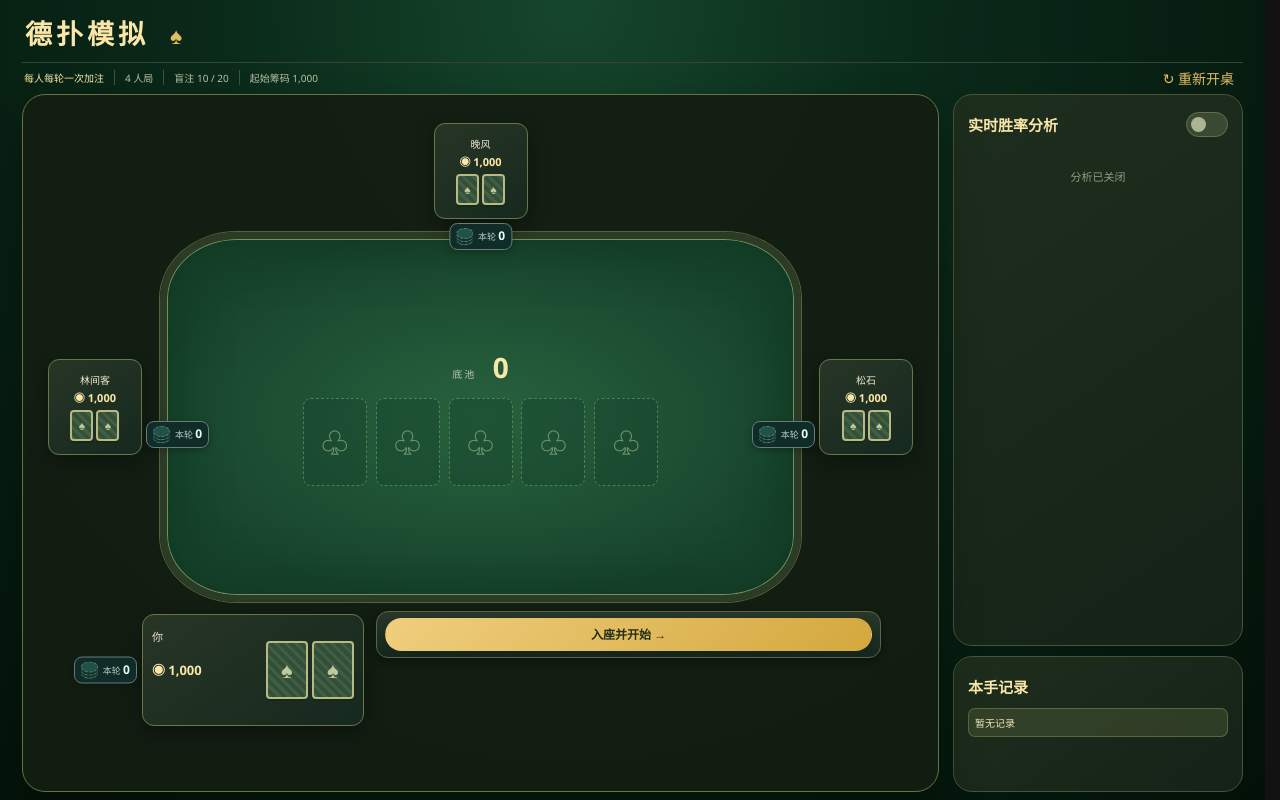
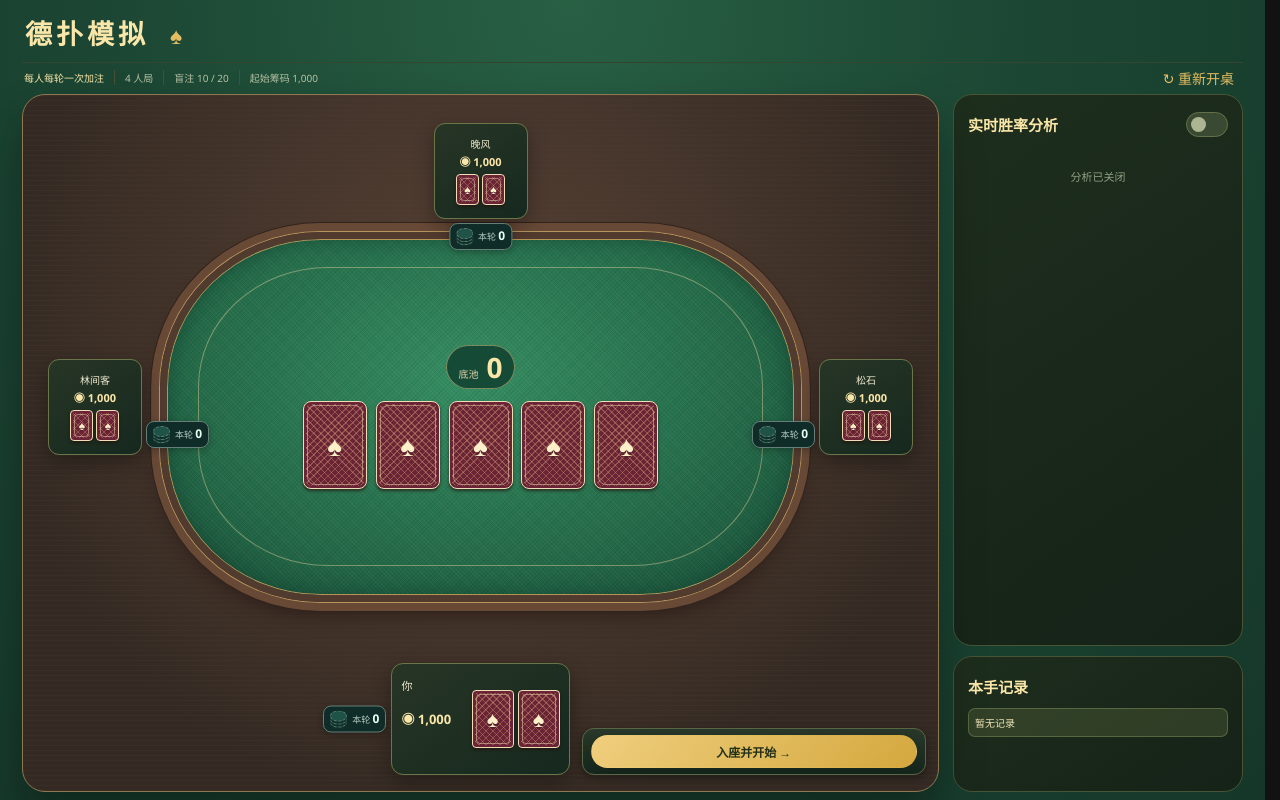
Before and after one commit to lhf2018/Texas-Hold-em-Win-Rate-Simulator, a Flask app: page / in a window 1280 px wide. Run offline with Flask 3, Linux system fonts and the light colour scheme.

Commit message:
Polish poker table interactions and update README

```diff
--- a/static/game.css
+++ b/static/game.css
@@ -154,13 +154,15 @@ html,body{height:100%;overflow:hidden}body{min-height:0}.container{height:100dvh
 .table-scene .opponents .seat[data-edge=top]{height:var(--seat-height);width:var(--seat-width)}
 .table-scene .opponents .seat{box-sizing:border-box;align-items:center}
 .table-scene .opponents .seat-name,.table-scene .opponents .stack,.table-scene .opponents .seat-action{width:100%;text-align:center;justify-content:center}
-.table-scene .hero .seat{align-self:start;box-sizing:border-box}
+.table-scene .hero .seat{align-self:end;box-sizing:border-box}
 @media(max-width:600px){.table-scene .seat:nth-child(n),.table-scene .hero .seat,.table-scene .hero .seat.active{border-radius:10px}.table-scene .opponents{--seat-height:clamp(53px,15cqh,72px);--seat-width:clamp(39px,12cqw,59px)}.table-scene .opponents[data-dense=true]{--seat-height:clamp(49px,15cqh,66px);--seat-width:clamp(37px,12cqw,54px)}}
 .table-scene .opponents[data-dense=true] .seat:nth-child(n),.table-scene .opponents[data-dense=true] .seat[data-edge=top]{height:var(--seat-height);width:var(--seat-width);max-height:none}
 
-/* Leave breathing room around the player's frame below the table rail. */
-.table-scene .player-dock .hero{margin-block:12px;height:calc(100% - 24px)}
-@media(max-width:600px){.table-scene .player-dock .hero{margin-block:8px;height:calc(100% - 16px)}}
+.table-scene .player-dock .hero {
+  align-self: end;
+  height: calc(100% - var(--dock-top-gap) - var(--dock-bottom-gap));
+  margin: 0;
+}
 /* Highlight the current made hand before the probability metrics. */
 #handStrength{display:flex;align-items:center;gap:12px;margin:12px 0 16px;padding:14px 16px;border:1px solid #d9b65f;border-left:4px solid #ffe09a;border-radius:12px;background:linear-gradient(120deg,#514222,#293c27);box-shadow:0 4px 16px #0003;color:#fff0be}
 #handStrength .hand-strength-icon{display:grid;place-items:center;flex:0 0 38px;height:42px;border:1px solid #e4bd6277;border-radius:9px;background:#e4bd621a;color:#ffe09a;font-size:29px;line-height:1}
@@ -310,13 +311,30 @@ html,body{height:100%;overflow:hidden}body{min-height:0}.container{height:100dvh
 
 .main-card > .table-scene { margin-top: 16px; }
 
+.player-dock {
+  --dock-top-gap: 9px;
+  --dock-bottom-gap: 8px;
+  bottom: var(--dock-bottom-gap);
+  align-items: end;
+}
+
+@media (min-width: 1000px) {
+  .player-dock {
+    left: 0;
+    right: 0;
+    grid-template-columns: minmax(0, 1fr) clamp(120px, 20cqw, 214px) minmax(0, 1fr);
+  }
+  .player-dock .hero { grid-column: 2; }
+  .player-dock .action-area { grid-column: 3; }
+}
+
 /* Separate the action controls from the felt and give each button a raised edge. */
 .player-dock .action-area {
-  align-self: start;
+  align-self: end;
+  width: min(100%, 400px);
   height: auto;
-  --action-offset: 9px;
-  max-height: calc(100% - var(--action-offset));
-  margin-top: var(--action-offset);
+  max-height: calc(100% - var(--dock-top-gap));
+  margin: 0;
   overflow: auto;
   padding: 6px 8px;
   border: 1px solid #596646;
@@ -416,3 +485,181 @@ html,body{height:100%;overflow:hidden}body{min-height:0}.container{height:100dvh
 #expiredDialog .btn { width: 100%; min-height: 50px; font-size: 17px; border-radius: 14px; }
 
 .table-scene .seat .seat-action:empty { display: none; }
+
+body {
+  background: radial-gradient(ellipse at 45% 0, #286044 0%, #1c4734 45%, #153729 100%);
+}
+
+.main-card {
+  border-color: #8f7751;
+  background:
+    radial-gradient(ellipse at 50% 35%, #594235, transparent 75%),
+    repeating-linear-gradient(0deg, #cda37608 0 1px, transparent 1px 5px),
+    #342a23;
+}
+
+.table-scene .felt {
+  border-color: #513a2e;
+  border-radius: 25% / 42%;
+  background:
+    repeating-linear-gradient(45deg, #fff1c50a 0 1px, transparent 1px 3px),
+    repeating-linear-gradient(-45deg, #10291818 0 1px, transparent 1px 3px),
+    radial-gradient(ellipse at 48% 39%, #358e63, #226747 65%, #194d38);
+  box-shadow:
+    inset 0 0 0 1px #b59556,
+    inset 0 0 21px #082f2580,
+    0 0 0 1px #b5945c,
+    0 0 0 clamp(4px, 1cqw, 10px) #674936,
+    0 0 0 clamp(5px, calc(1cqw + 1px), 11px) #31231d,
+    0 12px 20px #21130eb0;
+}
+
+.table-scene .felt::before {
+  content: "";
+  position: absolute;
+  inset: 8% 5%;
+  border: 1px solid #f5dca668;
+  border-radius: 23% / 40%;
+  pointer-events: none;
+}
+
+.board-area .pot-label {
+  display: inline-flex;
+  align-items: baseline;
+  gap: 8px;
+  padding: 2px 11px;
+  border: 1px solid #e1c48382;
+  border-radius: 999px;
+  background: #154a37;
+  color: #e7d6ab;
+  letter-spacing: 0;
+}
+
+.board-area .pot-label strong { margin-left: 0; }
+
+.board-stack {
+  position: relative;
+  flex: none;
+}
+
+.next-hand {
+  position: absolute;
+  top: calc(100% + clamp(5px, 2cqh, 14px));
+  left: 50%;
+  transform: translateX(-50%);
+  padding: 5px;
+  border: 1px solid #b59556;
+  border-radius: 24px;
+  background: #172b21;
+  box-shadow: 0 5px 14px #15271ccc;
+  pointer-events: auto;
+  animation: next-hand-appear 180ms ease-out both;
+}
+
+.next-hand .btn {
+  min-width: 124px;
+  min-height: 30px;
+  padding: 4px 16px;
+  white-space: nowrap;
+}
+
+@media (max-height: 570px) {
+  .next-hand {
+    position: static;
+    width: max-content;
+    margin: 4px auto 0;
+    padding: 3px;
+    transform: none;
+  }
+
+  .next-hand .btn { min-height: 28px; }
+}
+
+.player-dock .action-area[data-mode=done]:has(#startTable[hidden]) {
+  padding: 0;
+  border: 0;
+  background: none;
+  box-shadow: none;
+}
+
+.player-dock .action-area[data-mode=done] .error {
+  position: static;
+}
+
+@keyframes next-hand-appear {
+  from { opacity: 0; translate: 0 5px; }
+  to { opacity: 1; translate: 0 0; }
+}
+
+@media (prefers-reduced-motion: reduce) {
+  .next-hand { animation: none; }
+}
+
+.table-scene .card.back {
+  position: relative;
+  border: 1px solid #f0dcb7;
+  background:
+    repeating-linear-gradient(45deg, #e0b57d55 0 1px, transparent 1px 5px),
+    repeating-linear-gradient(-45deg, #e0b57d55 0 1px, transparent 1px 5px),
+    #6b2435;
+  color: #fff0ca;
+  box-shadow: inset 0 0 0 2px #6b2435, 0 2px 3px #24130aa6;
+  text-shadow: 0 1px 2px #421725;
+}
+
+.table-scene .card.back::after {
+  content: "";
+  position: absolute;
+  inset: 3px;
+  border: 1px solid #f0dcb780;
+  border-radius: inherit;
+  pointer-events: none;
+}
+
+@media (max-width: 600px) {
+  .seat:is([data-edge=left], [data-edge=right]) .round-bet {
+    top: calc(100% + 2px);
+    right: auto;
+    left: 50%;
+    transform: translateX(-50%);
+  }
+}
+
+dialog::backdrop {
+  background: #102c2052;
+  backdrop-filter: none;
+}
+
+.board-card {
+  position: relative;
+  flex: none;
+  perspective: 480px;
+}
+
+.board-card-back {
+  display: none;
+  position: absolute;
+  inset: 0;
+}
+
+.board-card.covered .board-card-face { visibility: hidden; }
+.board-card.covered .board-card-back { display: block; }
+
+@media (prefers-reduced-motion: no-preference) {
+  .board-card.revealing .board-card-face {
+    animation: board-card-flip 360ms ease-in-out var(--reveal-delay) both;
+    backface-visibility: hidden;
+  }
+
+  .board-card.revealing .board-card-back {
+    display: block;
+    animation: board-card-flip 360ms ease-in-out var(--reveal-delay) both;
+    backface-visibility: hidden;
+    rotate: y 180deg;
+  }
+}
+
+@keyframes board-card-flip {
+  from { transform: rotateY(180deg); }
+  to { transform: rotateY(0deg); }
+}
--- a/static/game.js
+++ b/static/game.js
@@ -202,6 +202,22 @@ function renderSettlement() {
     }).join('');
 }
 
+function renderBoard(previous, bestCards, kicker) {
+  const firstNewCard = previous?.hand === state.hand ? previous.board.length : state.board.length;
+  for (const [index, slot] of Array.from($('board').children).entries()) {
+    const card = state.board[index];
+    slot.firstElementChild.innerHTML = cardHTML(card, false, bestCards, kicker);
+    slot.classList.toggle('covered', !card);
+    slot.lastElementChild.setAttribute('aria-hidden', String(Boolean(card)));
+    if (!card) {
+      slot.classList.remove('revealing');
+    } else if (index >= firstNewCard) {
+      slot.style.setProperty('--reveal-delay', `${(index - firstNewCard) * 85}ms`);
+      slot.classList.add('revealing');
+    }
+  }
+}
+
 function render(previous) {
   if (!state) return;
   $('tableSize').textContent = `${state.player_count} 人局 · ${state.players.filter(p=>p.stack > 0 || (!state.done && !p.folded)).length} 人在桌`;
@@ -210,7 +226,7 @@ function render(previous) {
   $('pot').textContent = state.pot.toLocaleString();
   const pot = state.done ? state.result[selectedPot] : null;
   const boardBest = pot?.seats.flatMap(i => state.players[i].best_five || []) || [];
-  $('board').innerHTML = Array.from({length:5}, (_,i)=>cardHTML(state.board[i], false, boardBest, pot?.kicker)).join('');
+  renderBoard(previous, boardBest, pot?.kicker);
   $('opponents').innerHTML = state.players.slice(1).map(seatHTML).join('');
   arrangeSeats();
   $('hero').innerHTML = seatHTML(state.players[0]);
@@ -225,8 +241,8 @@ function render(previous) {
   for (const button of fixedRaiseButtons) {
     button.disabled = busy || !yourTurn || !isLegalRaise(Number(button.dataset.raiseTo));
   }
-  $('raiseHint').textContent = '';
-  $('deal').hidden = !state.done;
+  $('startTable').hidden = true;
+  $('nextHand').hidden = !state.done || tableExpired;
   if (yourTurn) {
     const legal = state.legal;
     const callAmount = legal.call.toLocaleString();
@@ -234,15 +250,13 @@ function render(previous) {
     $('call').disabled = $('fold').disabled = busy;
     $('raise').disabled = busy || !legal.can_raise;
     $('raise').textContent = legal.can_raise ? (legal.short_allin ? `全下至 ${legal.max_raise_to}` : '加注') : '不可加注';
-    $('raise').title = legal.raise_reason || '';
-    $('raiseHint').textContent = legal.raise_reason || '';
     $('raiseAmount').min = Math.min(legal.min_raise_to, legal.max_raise_to);
     $('raiseAmount').max = legal.max_raise_to;
     if ($('raiseAmount').dataset.version !== String(state.version)) {
       $('raiseAmount').value = fitRaiseAmount(lastRaiseAmount);
       $('raiseAmount').dataset.version = state.version;
     }
-    updateRaisePreview();
+    updateRaiseButton();
   }
   const tableOver = state.players[0].stack === 0 || state.players.filter(p=>p.stack > 0).length < 2;
   $('deal').textContent = tableOver ? '重新开桌 →' : '发下一手 →';
@@ -343,28 +357,21 @@ function fitRaiseAmount(amount) {
   return Math.round(Math.min(maximum, Math.max(minimum, amount || minimum)));
 }
 
-function updateRaisePreview() {
+function updateRaiseButton() {
   const legal = state?.legal;
-  if (!legal?.can_raise) {
-    $('raiseHint').textContent = legal?.raise_reason || '';
-    return;
-  }
+  if (!legal?.can_raise) return;
   const amount = $('raiseAmount').valueAsNumber;
-  const minimum = Math.min(legal.min_raise_to, legal.max_raise_to);
   const valid = isLegalRaise(amount);
   $('raise').disabled = busy || !valid;
   $('raise').textContent = valid && amount === legal.max_raise_to ? '全下' : '加注';
-  $('raiseHint').textContent = valid
-    ? `本次再付 ${(amount - state.players[0].bet).toLocaleString()} · 加注到 ${amount.toLocaleString()}`
-    : `请输入 ${minimum.toLocaleString()}–${legal.max_raise_to.toLocaleString()} 的整数`;
 }
 function setRaise(target) {
   const legal = state?.legal;
   if (!legal?.can_raise) return;
   $('raiseAmount').value = fitRaiseAmount(target);
-  updateRaisePreview();
+  updateRaiseButton();
 }
-$('raiseAmount').oninput = updateRaisePreview;
+$('raiseAmount').oninput = updateRaiseButton;
 $('settlement').onclick = event => {
   const button = event.target.closest('[data-pot]');
   if (!button) return;
@@ -389,7 +396,8 @@ for (const button of fixedRaiseButtons) {
 $('halfPot').onclick = ()=>setRaise(state.players[0].bet + state.legal.call + Math.floor((state.pot+state.legal.call)/2));
 $('potRaise').onclick = ()=>setRaise(state.players[0].bet + state.legal.call + state.pot + state.legal.call);
 $('allin').onclick = ()=>setRaise(state.legal.max_raise_to);
-$('deal').onclick = ()=> !state || state.players[0].stack === 0 || state.players.filter(p=>p.stack>0).length<2 ? openSettings() : mutate('next');
+$('deal').onclick = ()=> state.players[0].stack === 0 || state.players.filter(p=>p.stack>0).length<2 ? openSettings() : mutate('next');
+$('startTable').onclick = openSettings;
 function openSettings() {
   $('playerCount').value = state?.player_count || 4;
   $('startingChips').value = state?.starting_stack || 1000;
@@ -418,7 +426,11 @@ async function initialize() {
 document.querySelector('.action-area').dataset.mode = 'done';
 $('actions').hidden = false;
 $('raiseControls').hidden = false;
-$('board').innerHTML = Array.from({length:5},()=>cardHTML(null)).join('');
+$('board').innerHTML = Array.from({length:5}, () => `
+  <div class="board-card covered">
+    <div class="board-card-face">${cardHTML(null)}</div>
+    <div class="board-card-back" role="img" aria-label="未翻开的公共牌">${cardHTML(null, true)}</div>
+  </div>`).join('');
 const lobby = ['你','林间客','晚风','松石'].map((name,seat)=>({name,seat,stack:1000,hole:[],card_count:2,last_action:'等待发牌'}));
 $('opponents').innerHTML = lobby.slice(1).map(seatHTML).join('');
 $('hero').innerHTML = seatHTML(lobby[0]);
--- a/templates/index.html
+++ b/templates/index.html
@@ -14,7 +14,13 @@
 <div class="table-scene">
 <div class="felt">
 
-<div class="board-area"><div class="pot-label">底池 <strong id="pot">0</strong></div><div id="board" class="cards-row board"></div></div>
+<div class="board-area">
+<div class="pot-label">底池 <strong id="pot">0</strong></div>
+<div class="board-stack">
+<div id="board" class="cards-row board"></div>
+<div id="nextHand" class="next-hand" hidden><button id="deal" class="btn primary" type="button">发下一手 →</button></div>
+</div>
+</div>
 </div>
 <div id="tableBets" class="table-bets" aria-label="玩家本手投入筹码"></div>
 <div id="opponents" class="opponents"></div>
@@ -22,14 +28,23 @@
 <div id="hero" class="hero"></div>
 <section class="action-area" aria-label="行动控制">
 <div id="actions" class="actions" hidden><button id="fold" class="btn secondary">弃牌</button><button id="call" class="btn primary">过牌</button><button id="raise" class="btn gold-outline">加注</button></div>
-<div id="raiseControls" class="raise-controls" hidden><label for="raiseAmount">本轮加注到</label><input id="raiseAmount" type="number" step="1" min="20" aria-label="本轮加注到"><button id="halfPot" class="chip-btn">½ 底池</button><button id="potRaise" class="chip-btn">底池</button><button id="allin" class="chip-btn">全下</button><div class="raise-presets" role="group" aria-label="固定加注金额">
+<div id="raiseControls" class="raise-controls" hidden>
+<div class="raise-entry">
+  <label for="raiseAmount">本轮加注到</label>
+  <input id="raiseAmount" type="number" step="1" min="20">
+  <div class="raise-shortcuts">
+    <button id="halfPot" class="chip-btn">½ 底池</button><button id="potRaise" class="chip-btn">底池</button><button id="allin" class="chip-btn">全下</button>
+  </div>
+</div>
+<div class="raise-presets" role="group" aria-label="固定加注金额">
   <button type="button" class="chip-btn" data-raise-to="10">10</button>
   <button type="button" class="chip-btn" data-raise-to="20">20</button>
   <button type="button" class="chip-btn" data-raise-to="50">50</button>
   <button type="button" class="chip-btn" data-raise-to="100">100</button>
   <button type="button" class="chip-btn" data-raise-to="200">200</button>
-</div><span id="raiseHint" class="muted" aria-live="polite"></span></div>
-<button id="deal" class="btn primary deal">入座并开始 →</button>
+</div>
+</div>
+<button id="startTable" class="btn primary deal" type="button">入座并开始 →</button>
 <p id="error" class="error" role="alert" hidden></p>
 </section>
 </div>
```
Also changed, not shown: other parts of static/game.css (+57 -7 lines), README.md.
